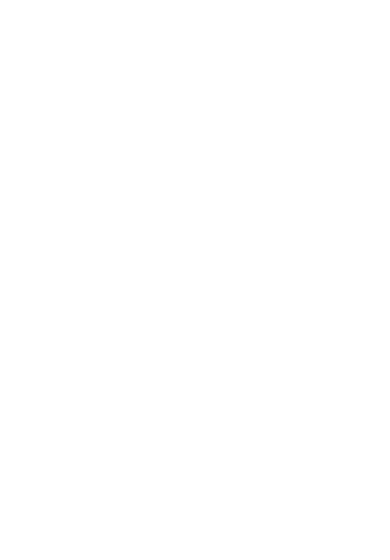
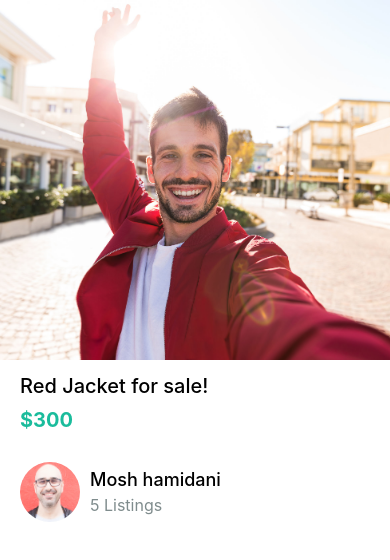
Before and after one commit to PrasathRavichandran/sell-it, a React Native app: screen / in a window 390 px wide. Shown: the top 560 px of the page. Built offline with nearby package versions, Linux system fonts and the light colour scheme.

Commit message:
list details screen design done.

```diff
--- a/App.tsx
+++ b/App.tsx
@@ -2,6 +2,7 @@
 import Card from "./app/components/Card";
 
 import InitScreen from "./app/screens/InitScreen";
+import ListingDetailsScreen from "./app/screens/ListingDetailsScreen";
 import ViewProductScreen from "./app/screens/ViewProductScreen";
 
 export default function App() {
@@ -10,6 +11,7 @@
       <StatusBar style="auto" />
       {/* <InitScreen /> */}
       {/* <ViewProductScreen /> */}
+      <ListingDetailsScreen />
     </>
   );
 }
--- a/app/config/Colors.ts
+++ b/app/config/Colors.ts
@@ -4,4 +4,5 @@
   black: "#000",
   white: "#fff",
   cream: "#f8f4f4",
+  gray: "#7f8c8d",
 };
--- /dev/null
+++ b/app/screens/ListingDetailsScreen.tsx
@@ -0,0 +1,83 @@
+import { Image, StyleSheet, Text, View } from "react-native";
+import React from "react";
+import { Colors } from "../config/Colors";
+
+const ListingDetailsScreen = () => {
+  return (
+    <View style={styles.container}>
+      <Image
+        source={require("../images/jacket.jpg")}
+        resizeMode={"cover"}
+        style={styles.viewImage}
+      />
+      <View style={styles.listContentContainer}>
+        <Text style={styles.listHeading}>Red Jacket for sale!</Text>
+        <Text style={styles.listSubheading}>$300</Text>
+      </View>
+
+      <View style={styles.listItemContainer}>
+        <Image
+          source={require("../images/mosh.jpg")}
+          resizeMode={"cover"}
+          style={styles.listImage}
+        />
+        <View style={styles.listItemContentContainer}>
+          <Text style={styles.listItemHeading}>Mosh hamidani</Text>
+          <Text style={styles.listItemSubheading}>5 Listings</Text>
+        </View>
+      </View>
+    </View>
+  );
+};
+
+export default ListingDetailsScreen;
+
+const styles = StyleSheet.create({
+  container: {
+    flex: 1,
+  },
+  viewImage: {
+    width: "100%",
+    height: 360,
+  },
+  listContentContainer: {
+    paddingVertical: 14,
+    paddingHorizontal: 20,
+    paddingBottom: 30,
+  },
+  listHeading: {
+    fontSize: 20,
+    fontWeight: "500",
+    color: Colors.black,
+    marginBottom: 10,
+  },
+  listSubheading: {
+    fontSize: 20,
+    fontWeight: "bold",
+    color: Colors.peas,
+  },
+  listItemContainer: {
+    paddingHorizontal: 20,
+    flexDirection: "row",
+    alignItems: "center",
+  },
+  listImage: {
+    width: 60,
+    height: 60,
+    borderRadius: 40,
+  },
+  listItemContentContainer: {
+    marginLeft: 10,
+  },
+  listItemHeading: {
+    fontSize: 18,
+    fontWeight: "500",
+    color: Colors.black,
+    marginBottom: 5,
+  },
+  listItemSubheading: {
+    fontSize: 16,
+    fontWeight: "400",
+    color: Colors.gray,
+  },
+});
```
